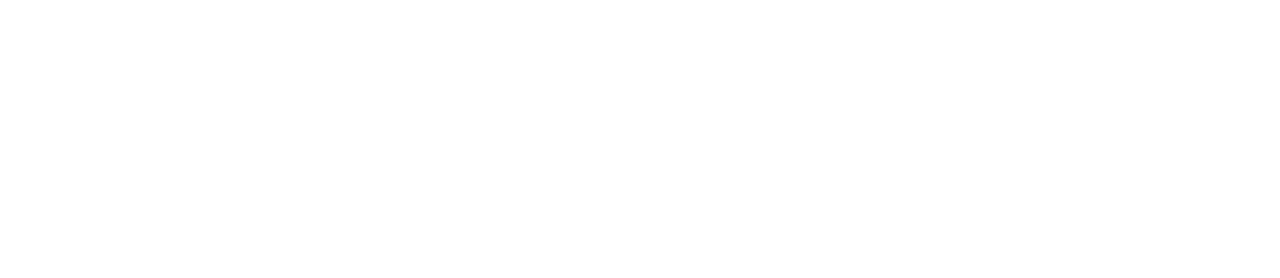
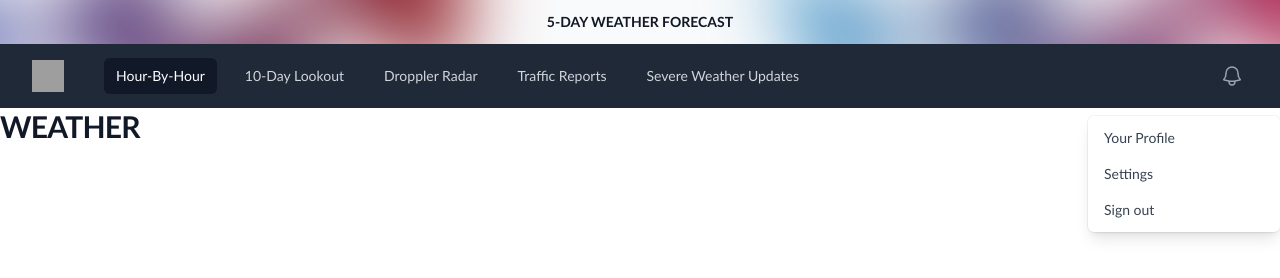
Before and after one commit to david-leverenz/day-after-tomorrow, a plain HTML site: page index.html in a window 1280 px wide. Drawn offline with nearby package versions, Linux system fonts and the light colour scheme; grey boxes are pictures that could not be loaded.

Commit message:
tailwind initial

````diff
--- a/assets/css/style.css
+++ b/assets/css/style.css
@@ -1,2 +1,3 @@
-"Hello"
-This is Ilia
+* {
+    font-family: 'Trebuchet MS', 'Lucida Sans Unicode', 'Lucida Grande', 'Lucida Sans', Arial, sans-serif;
+}
--- a/index.html
+++ b/index.html
@@ -9,9 +9,96 @@
     <link rel="stylesheet" href="./assets/css/style.css">
 </head>
 <body>
+    <div class="relative isolate flex items-center gap-x-6 overflow-hidden bg-gray-50 px-6 py-2.5 sm:px-3.5 sm:before:flex-1">
+        <div class="absolute left-[max(-7rem,calc(50%-52rem))] top-1/2 -z-10 -translate-y-1/2 transform-gpu blur-2xl" aria-hidden="true">
+          <div class="aspect-[577/310] w-[36.0625rem] bg-gradient-to-r from-[#1e40af] to-[#991b1b] opacity-500" style="clip-path: polygon(74.8% 41.9%, 97.2% 73.2%, 100% 34.9%, 92.5% 0.4%, 87.5% 0%, 75% 28.6%, 58.5% 54.6%, 50.1% 56.8%, 46.9% 44%, 48.3% 17.4%, 24.7% 53.9%, 0% 27.9%, 11.9% 74.2%, 24.9% 54.1%, 68.6% 100%, 74.8% 41.9%)"></div>
+        </div>
+        <div class="absolute left-[max(45rem,calc(50%+8rem))] top-1/2 -z-10 -translate-y-1/2 transform-gpu blur-2xl" aria-hidden="true">
+          <div class="aspect-[577/310] w-[36.0625rem] bg-gradient-to-r from-[#0284c7] to-[#be123c] opacity-500" style="clip-path: polygon(74.8% 41.9%, 97.2% 73.2%, 100% 34.9%, 92.5% 0.4%, 87.5% 0%, 75% 28.6%, 58.5% 54.6%, 50.1% 56.8%, 46.9% 44%, 48.3% 17.4%, 24.7% 53.9%, 0% 27.9%, 11.9% 74.2%, 24.9% 54.1%, 68.6% 100%, 74.8% 41.9%)"></div>
+        </div>
+        <div class="flex flex-wrap items-center gap-x-4 gap-y-2">
+          <p class="text-sm leading-6 text-gray-900">
+            <strong class="font-semibold">5-DAY WEATHER FORECAST</strong>
+          </p>
+
+        </div>
+        <div class="flex flex-1 justify-end">
+          </button>
+        </div>
+      </div>
+      <!--
+  This example requires updating your template:
+
+  ```
+  <html class="h-full bg-gray-100">
+  <body class="h-full">
+  ```
+-->
+<div class="min-h-full">
+    <nav class="bg-gray-800">
+      <div class="mx-auto max-w-7xl px-4 sm:px-6 lg:px-8">
+        <div class="flex h-16 items-center justify-between">
+          <div class="flex items-center">
+            <div class="flex-shrink-0">
+              <img class="h-8 w-8" src="https://tailwindui.com/img/logos/mark.svg?color=indigo&shade=500" alt="Your Company">
+            </div>
+            <div class="hidden md:block">
+              <div class="ml-10 flex items-baseline space-x-4">
+                <!-- Current: "bg-gray-900 text-white", Default: "text-gray-300 hover:bg-gray-700 hover:text-white" -->
+                <a href="#" class="bg-gray-900 text-white rounded-md px-3 py-2 text-sm font-medium" aria-current="page">Hour-By-Hour</a>
+                <a href="#" class="text-gray-300 hover:bg-gray-700 hover:text-white rounded-md px-3 py-2 text-sm font-medium">10-Day Lookout</a>
+                <a href="#" class="text-gray-300 hover:bg-gray-700 hover:text-white rounded-md px-3 py-2 text-sm font-medium">Droppler Radar</a>
+                <a href="#" class="text-gray-300 hover:bg-gray-700 hover:text-white rounded-md px-3 py-2 text-sm font-medium">Traffic Reports</a>
+                <a href="#" class="text-gray-300 hover:bg-gray-700 hover:text-white rounded-md px-3 py-2 text-sm font-medium"> Severe Weather Updates</a>
+              </div>
+            </div>
+          </div>
+          <div class="hidden md:block">
+            <div class="ml-4 flex items-center md:ml-6">
+              <button type="button" class="rounded-full bg-gray-800 p-1 text-gray-400 hover:text-white focus:outline-none focus:ring-2 focus:ring-white focus:ring-offset-2 focus:ring-offset-gray-800">
+                <span class="sr-only">View notifications</span>
+                <svg class="h-6 w-6" fill="none" viewBox="0 0 24 24" stroke-width="1.5" stroke="currentColor" aria-hidden="true">
+                  <path stroke-linecap="round" stroke-linejoin="round" d="M14.857 17.082a23.848 23.848 0 005.454-1.31A8.967 8.967 0 0118 9.75v-.7V9A6 6 0 006 9v.75a8.967 8.967 0 01-2.312 6.022c1.733.64 3.56 1.085 5.455 1.31m5.714 0a24.255 24.255 0 01-5.714 0m5.714 0a3 3 0 11-5.714 0" />
+                </svg>
+              </button>
+            </div>
+          </div>
+        </div>
+        </div>
+    </nav>
+
+              <!-- Profile dropdown -->
+              <div class="relative ml-3">
 
 
+                <!--
+                  Dropdown menu, show/hide based on menu state.
 
-    <script src="./assets/script/script.js"></script>
+                  Entering: "transition ease-out duration-100"
+                    From: "transform opacity-0 scale-95"
+                    To: "transform opacity-100 scale-100"
+                  Leaving: "transition ease-in duration-75"
+                    From: "transform opacity-100 scale-100"
+                    To: "transform opacity-0 scale-95"
+                -->
+                <div class="absolute right-0 z-10 mt-2 w-48 origin-top-right rounded-md bg-white py-1 shadow-lg ring-1 ring-black ring-opacity-5 focus:outline-none" role="menu" aria-orientation="vertical" aria-labelledby="user-menu-button" tabindex="-1">
+                  <!-- Active: "bg-gray-100", Not Active: "" -->
+                  <a href="#" class="block px-4 py-2 text-sm text-gray-700" role="menuitem" tabindex="-1" id="user-menu-item-0">Your Profile</a>
+                  <a href="#" class="block px-4 py-2 text-sm text-gray-700" role="menuitem" tabindex="-1" id="user-menu-item-1">Settings</a>
+                  <a href="#" class="block px-4 py-2 text-sm text-gray-700" role="menuitem" tabindex="-1" id="user-menu-item-2">Sign out</a>
+                </div>
+              </div>
+
+              <div class="lg:flex lg:items-center lg:justify-between">
+                <div class="min-w-0 flex-1">
+                  <h2 class="text-2xl font-bold leading-7 text-gray-900 sm:truncate sm:text-3xl sm:tracking-tight">WEATHER</h2>
+                </div>
+              </div>
+
+
+            </div>
+
+
+            <script src="./assets/script/script.js"></script>
 </body>
 </html>
````
Also changed, not shown: assets/script/tailwind.config.js (added, +8 -0 lines), test.html (added, +18 -0 lines).
